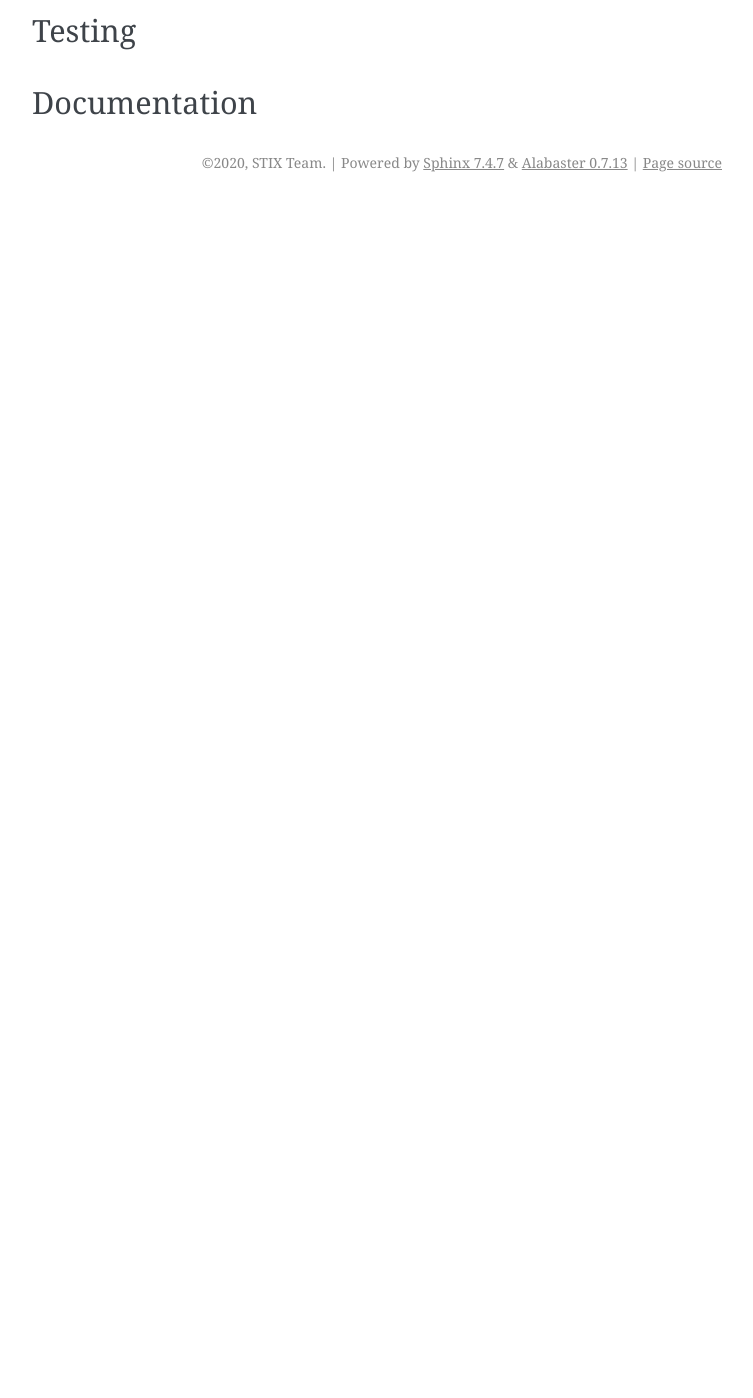
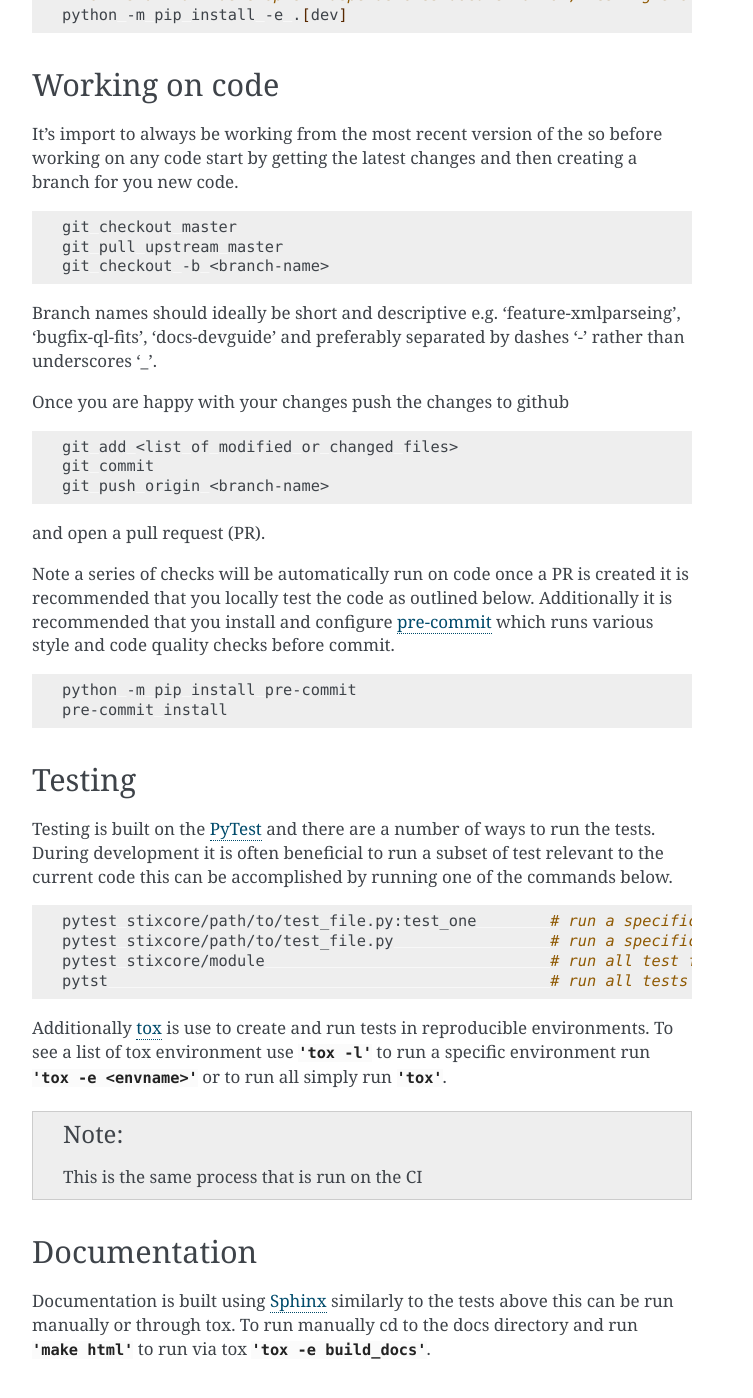
Before and after one commit to i4Ds/STIXCore, a Sphinx documentation site: the page built from docs/developers.rst, in a window 1280 px wide and 1400 px high, scrolled down 1227 px. Shown: the whole window, without its empty margins (388-1141 px from the left). Built offline with Sphinx 7.4.7, drawn with Linux system fonts in a browser that asks for light colours; the version number could not be read and is left out; before the commit the page ends 1429 px from its top, so only the background shows below that; some of the changed text lies outside the part shown.

Commit message:
Update dev documentation.

```diff
--- a/docs/developers.rst
+++ b/docs/developers.rst
@@ -1,11 +1,18 @@
 Developers Guide
 ================
+
+The instructions in this following section are based upon resources:
+
+* `Astropy Dev Workflow <https://docs.astropy.org/en/latest/development/workflow/development_workflow.html>`_
+* `Astropy Dev environment <https://docs.astropy.org/en/latest/development/workflow/get_devel_version.html#get-devel>`_
+* `Astropy Pull Request Example <https://docs.astropy.org/en/latest/development/workflow/git_edit_workflow_examples.html#astropy-fix-example>`_
+* `Sunpy Newcomers' Guide <https://docs.sunpy.org/en/latest/dev_guide/newcomers.html>`_
 
 Fork and Clone Repository
 -------------------------
 Working of your own forked version of the repository is the preferred approach. To fork the
-repository visit the repository page at <https://github.com/i4Ds/STIXCore> (make sure you are logged
-into github) and click on the fork button at the to right of the page
+repository visit the repository page at https://github.com/i4Ds/STIXCore (make sure you are logged
+into github) and click on the fork button at the to right of the page.
 
 Clone your forked version of the
 
@@ -32,12 +39,26 @@ available to help mange and create isolated environment such as
 For this documentation we will proceed using Python's venv but the step would be similar in other
 tools.
 
-First verify the python version installed by running `python -V` or possibly `python3 -V` depending
-on your system it should be greater then 3.6
+First verify the python version installed by running `'python -V'` or possibly `'python3 -V'` depending
+on your system it should be greater then 3.6. Next create a new virtual environment in a directory
+outside the git repo and activate.
 
 .. code:: bash
 
     python3 -m venv /path/to/new/virtual/environment
+    source /path/to/new/virtual/environment/bin/activate
+    #note the prompt change
+
+The next step is to install the required dependencies (ensure you are working from inside you virtual
+environment which can be verified by comparing the path returned from `'python -m pip -V'` to the path
+used in the above steps)
+
+.. code:: bash
+
+    python -m pip install -e .
+    # to install all development dependencies documentation, testing etc use
+    python -m pip install -e .[dev]
+
 
 Working on code
 ---------------
@@ -50,13 +71,55 @@ start by getting the latest changes and then creating a branch for you new code.
     git pull upstream master
     git checkout -b <branch-name>
 
-Branch names should ideally be short and descriptive e.g. 'feature-xmlparseing`, 'bugfix-ql-fits`,
-'docs-devguide` and perferably seperated by dashes `-` rather than underscores `_`.
+Branch names should ideally be short and descriptive e.g. 'feature-xmlparseing', 'bugfix-ql-fits',
+'docs-devguide' and preferably separated by dashes '-' rather than underscores '_'.
+
+Once you are happy with your changes push the changes to github
+
+.. code:: bash
+
+    git add <list of modified or changed files>
+    git commit
+    git push origin <branch-name>
+
+and open a pull request (PR).
+
+Note a series of checks will be automatically run on code once a PR is created it is recommended
+that you locally test the code as outlined below. Additionally it is  recommended that you install
+and configure `pre-commit <https://pre-commit.com>`_ which runs various style and code quality
+checks before commit.
+
+.. code:: bash
+
+    python -m pip install pre-commit
+    pre-commit install
 
 
 Testing
 -------
+Testing is built on the `PyTest <https://docs.pytest.org/en/stable/>`_ and there are a number of
+ways to run the tests. During development it is often beneficial to run a subset of
+test relevant to the current code this can be accomplished by running one of the commands below.
+
+.. code:: bash
+
+    pytest stixcore/path/to/test_file.py:test_one        # run a specific test function
+    pytest stixcore/path/to/test_file.py                 # run a specific test file
+    pytest stixcore/module                               # run all test for a modules
+    pytst                                                # run all tests
+
+
+Additionally `tox <https://tox.readthedocs.io/en/latest/>`_ is use to create and run tests in
+reproducible environments. To see a list of tox environment use `'tox -l'` to run a specific
+environment run `'tox -e <envname>'` or to run all simply run `'tox'`.
+
+.. note::
+
+    This is the same process that is run on the CI
 
 
 Documentation
 -------------
+Documentation is built using `Sphinx <https://www.sphinx-doc.org/en/master/>`_ similarly to the
+tests above this can be run manually or through tox. To run manually cd to the docs directory and
+run `'make html'` to run via tox `'tox -e build_docs'`.
--- a/setup.cfg
+++ b/setup.cfg
@@ -30,9 +30,7 @@ docs =
     sphinx
     sphinx-automodapi
     towncrier
-
     sunpy-sphinx-theme
-
 
 [options.package_data]
 stixcore = data/*
```
